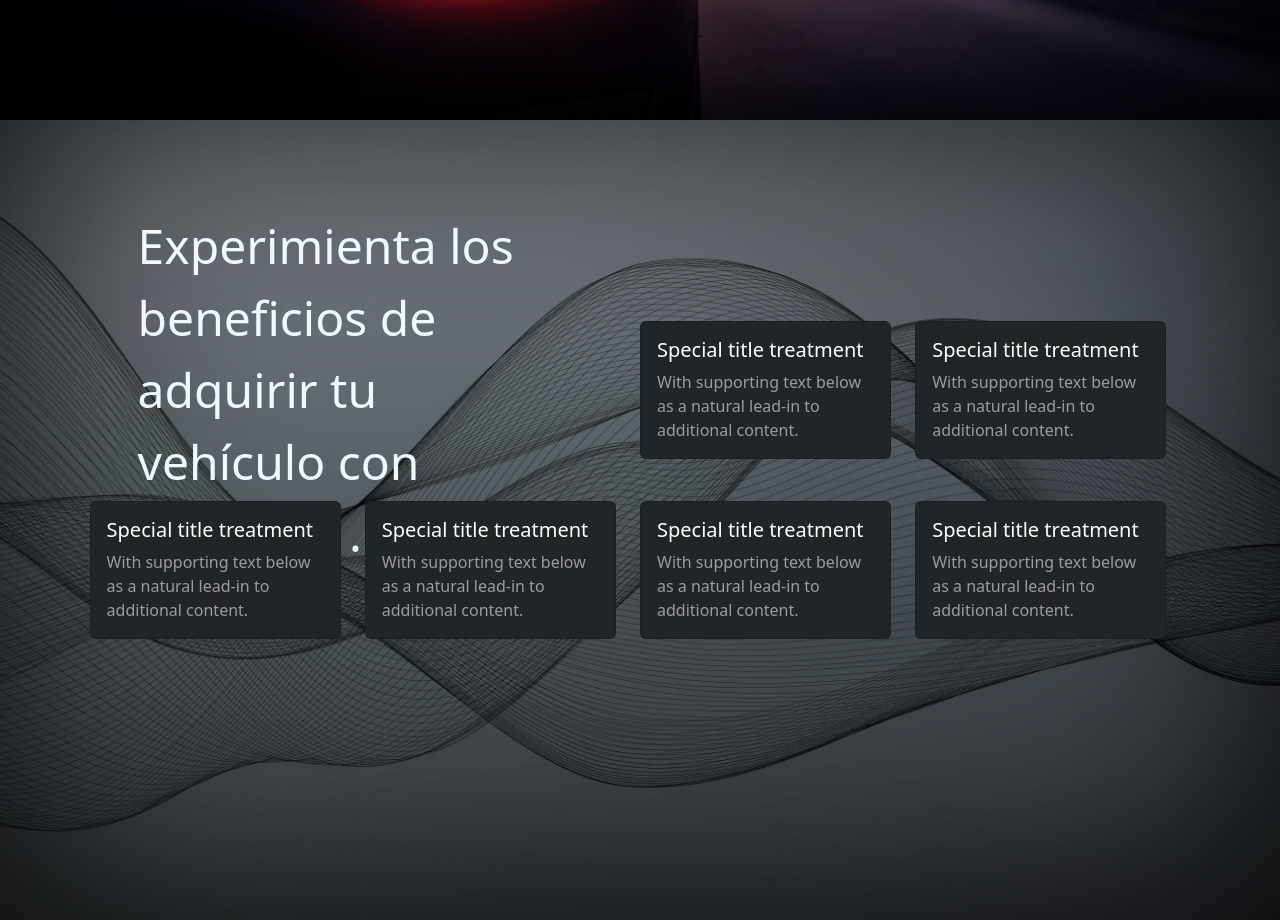
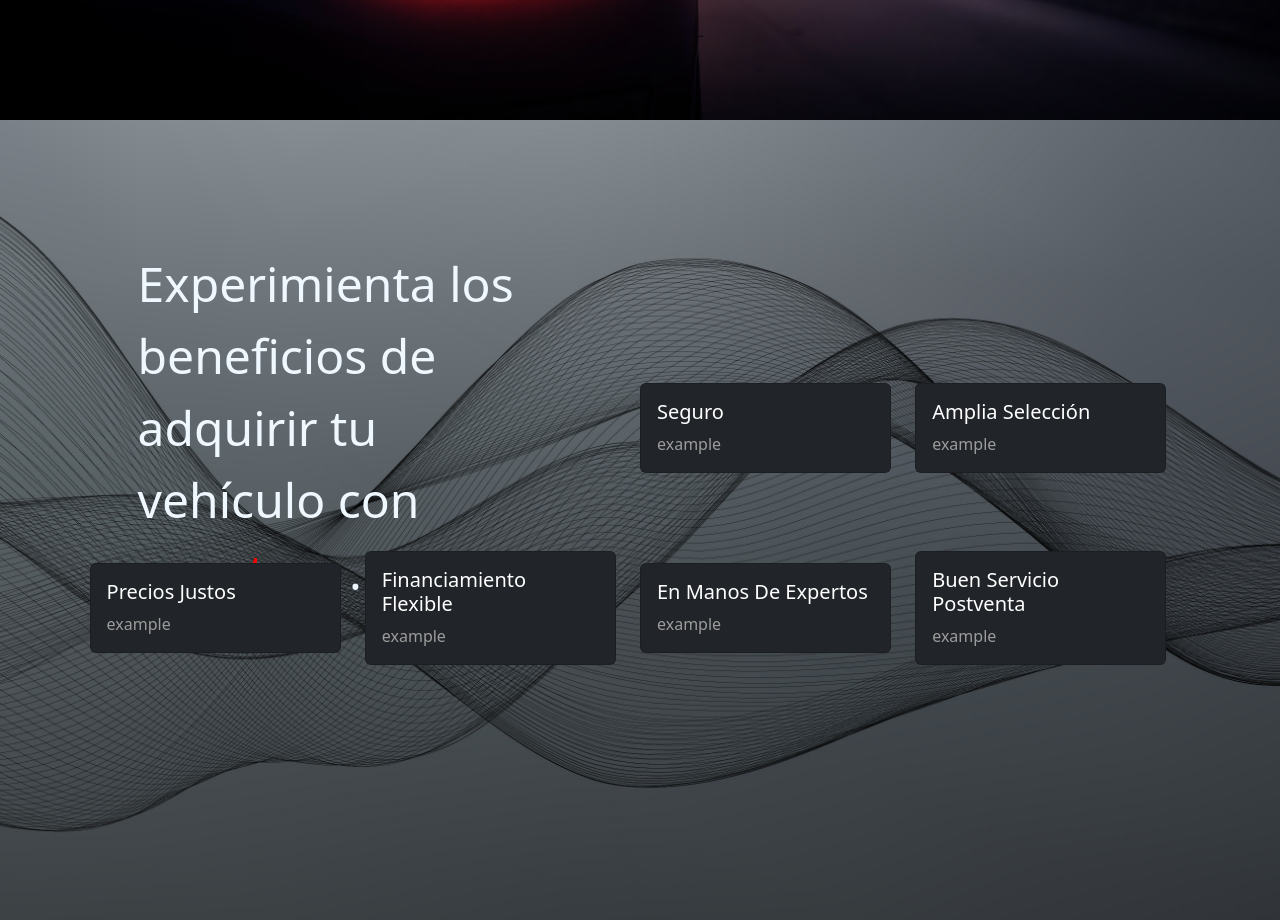
Before and after one commit to Project-Litio/Code, a React (Vite) app in the folder Client/: page / in a window 1280 px wide. Shown: the part 680-1600 px from the top of the page. Built offline with nearby package versions, Linux system fonts and the light colour scheme.

Commit message:
Improving Cards

```diff
--- a/Client/src/components/card.jsx
+++ b/Client/src/components/card.jsx
@@ -1,12 +1,12 @@
 import React from 'react'
 import './style.css'
 
-const Card = () => {
+const Card = ({title,text}) => {
   return (
   <div className="card text-bg-dark  " >
     <div className="card-body ">
-      <h5 className="card-title">Special title treatment</h5>
-      <p className="card-text">With supporting text below as a natural lead-in to additional content.</p>
+      <h5 className="card-title">{title} </h5>
+      <p className="card-text">{text}</p>
     </div>
 </div>
   )
--- a/Client/src/components/services.jsx
+++ b/Client/src/components/services.jsx
@@ -2,11 +2,44 @@ import React from 'react'
 import './style.css'
 import Card from './card'
 
+const cards = [
+  {
+    id:1,
+    title: 'Seguro',
+    test: 'example'
+  },
+  {
+    id:2,
+    title: 'Amplia Selección',
+    test: 'example'
+  },
+  {
+    id:3,
+    title: 'Precios Justos',
+    test: 'example'
+  },
+  {
+    id:4,
+    title: 'Financiamiento Flexible',
+    test: 'example'
+  },
+  {
+    id:5,
+    title: 'En Manos De Expertos',
+    test: 'example'
+  },
+  {
+    id:6,
+    title: 'Buen Servicio Postventa',
+    test: 'example'
+  }
+]
+
 const Services = () => {
   return (
-    <div className='hero back2 align-items-center' >
-      <div className=" flex-column  text-center space ">
-        <div className="row exp align-items-center w-100">
+    <div className='serv back2 align-items-center' >
+      <div className=" flex-column  text-center space  ">
+        <div className="  row exp align-items-center w-100">
           <div className="col us">
             <div className='mx-5 '>
               Experimienta los beneficios de adquirir tu vehículo con <font color="Red"> nosotros </font> .
@@ -16,10 +49,10 @@ const Services = () => {
           <div className="col">
             <div className='row '>
               <div className="col">
-                <Card/>
+                <Card title={cards[0].title} text={cards[0].test} />
               </div>
               <div className="col">
-                <Card/>
+              <Card title={cards[1].title} text={cards[1].test} />
               </div>
             </div>
 
@@ -28,16 +61,16 @@ const Services = () => {
 
         <div className="row exp align-items-center w-100">
           <div className="col">
-            <Card/>
+          <Card title={cards[2].title} text={cards[2].test} />
           </div>
           <div className="col">
-            <Card/>
+          <Card title={cards[3].title} text={cards[3].test} />
           </div>
           <div className="col">
-            <Card/>
+          <Card title={cards[4].title} text={cards[4].test} />
           </div>
           <div className="col">
-            <Card/>
+          <Card title={cards[5].title} text={cards[5].test} />
           </div>
         </div>
 
--- a/Client/src/components/style.css
+++ b/Client/src/components/style.css
@@ -1,5 +1,4 @@
 .hero{
-
   height: auto;
   background-size: cover;
   position: relative;
@@ -7,6 +6,10 @@
   box-shadow: inset 0px 0px 600px rgba(0,0,0,0.9);
 }
 
+.serv{
+  height: 100vh;
+  background-size: cover;
+}
 .back1{
   background-image: url(../assets/t_Model_3.jpg);
 }
@@ -14,6 +17,7 @@
 .back2{
   background-image: url(../assets/background1.jpg);
 }
+
 
 .hero h1 {
   display: flex;
@@ -50,6 +54,8 @@
 }
 .space{
   padding: 7%;
+  padding-top: 10%;
+  align-items: center;
 }
 
 .us{
```
Also changed, not shown: Client/src/pages/about.jsx (added, +19 -0 lines).
